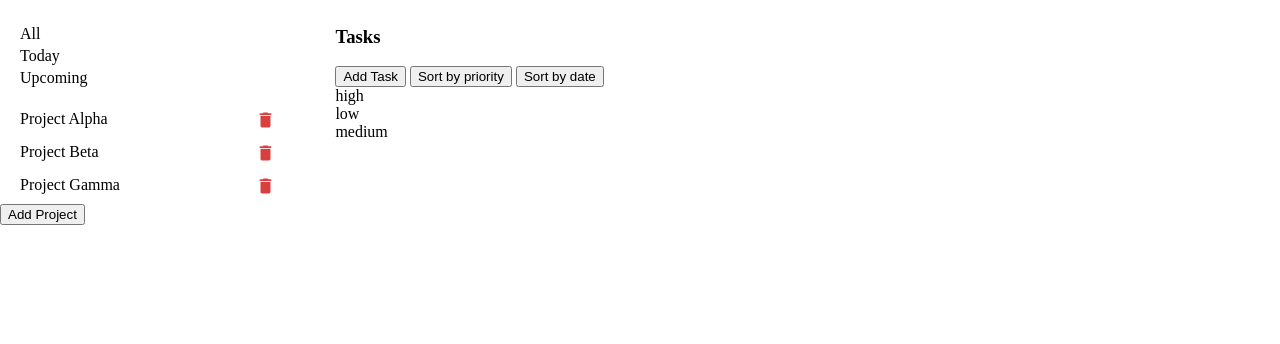
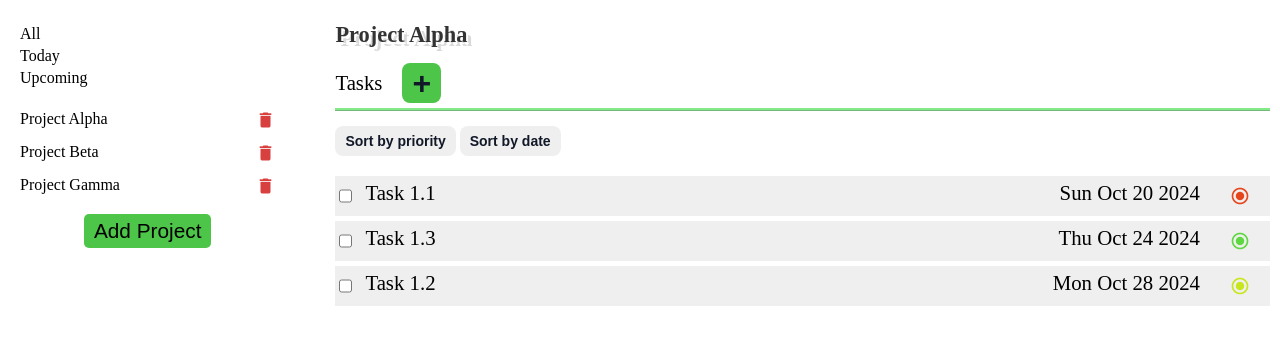
Before and after one commit to kroxon/todo_list, a website built with webpack: page src/template.html in a window 1280 px wide. Shown: the part 50-394 px from the top of the page. Built offline with nearby package versions, Linux system fonts and the light colour scheme.

Commit message:
Add sort buttons a tasks list
Created and managed sort buttons. Added task not working yet.

```diff
--- a/src/display.js
+++ b/src/display.js
@@ -28,8 +28,10 @@ export function displayProjects(projects, onDeleteProject) {
         projectElement.appendChild(projectDelete);
 
         // display tasks for selected project
-        projectElement.addEventListener('click', () =>
-            displayTasks(project)
+        projectElement.addEventListener('click', () => {
+            displayTasks(project);
+            document.getElementById('actualProject').textContent = project.name;
+        }
         )
         projectsList.appendChild(projectElement);
     });
@@ -41,13 +43,45 @@ export function displayTasks(project) {
     tasksList.innerHTML = "";
     project.tasks.forEach(task => {
         // need to be prettier
+        const taskElement = document.createElement("div");
+        taskElement.classList.add('task-element');
+
+        const taskCheck = document.createElement("input");
+        taskCheck.type = "checkbox";
+
         const taskName = document.createElement("div");
-        taskName.textContent = task.priority;
-        tasksList.appendChild(taskName);
+        taskName.classList.add('title');
+        taskName.textContent = task.title;
+
+        const taskDate = document.createElement('div');
+        taskDate.classList.add('date');
+        taskDate.textContent = task.prettyDate();
+
+        const taskPriority = document.createElement('button');
+        taskPriority.classList.add('task_priority');
+        switch (task.priority) {
+            case 'low':
+                taskPriority.classList.add('low');
+                break;
+            case 'medium':
+                taskPriority.classList.add('medium');
+                break;
+            case 'high':
+                taskPriority.classList.add('high');
+                break;
+        }
+        taskPriority.innerHTML = `<span class="material-icons">radio_button_checked </span>`;
+
+        taskElement.appendChild(taskCheck);
+        taskElement.appendChild(taskName);
+        taskElement.appendChild(taskDate);
+        taskElement.appendChild(taskPriority);
+        tasksList.appendChild(taskElement);
     });
 }
 
 export function initial(projects, onDeleteProject, project) {
     displayProjects(projects, onDeleteProject);
     displayTasks(project);
+    document.getElementById('actualProject').textContent = project.name;
 }
--- a/src/index.js
+++ b/src/index.js
@@ -9,10 +9,12 @@ let selectedProject = projects[0];
 
 const newProjectDialog = document.getElementById('addProjectDialog');
 const confirmBtn = document.getElementById('confirmBtn');
+const cancelBtn = document.querySelector('button[value="false"]');
+const formAddProject = newProjectDialog.querySelector('form');
 const allTasksBtn = document.getElementById('all');
 const todayTasksBtn = document.getElementById('today');
 const upcomingTasksBtn = document.getElementById('upcoming');
-
+const actualProject = document.getElementById('actualProject');
 const addTaskBtn = document.getElementById('addTaskBtn');
 const sortByPriorityBtn = document.getElementById('sortByPriorityBtn');
 const sortByDateBtn = document.getElementById('sortByDateBtn');
@@ -20,24 +22,48 @@ const sortByDateBtn = document.getElementById('sortByDateBtn');
 
 Display.initial(projects, removeProject, selectedProject)
 
-
-confirmBtn.addEventListener('click', function (event) {
-    event.preventDefault();
-    const title = document.querySelector('input[name="title"]').value;
-    const newProject = new Project(title);
-    projects.push(newProject);
-    newProjectDialog.close();
-    const form = newProjectDialog.querySelector('form');
-    form.reset();
-    Display.displayProjects(projects, removeProject);
-});
-
-
 document.getElementById('addProjectBtn').addEventListener('click', function () {
     newProjectDialog.showModal();
 });
 
+confirmBtn.addEventListener('click', function (event) {
+    if (!formAddProject.checkValidity()) {
+        formAddProject.reportValidity();
+        return;
+    }
+    const title = formAddProject.querySelector('input[name="title"]').value.trim();
+    const newProject = new Project(title);
+    projects.push(newProject);
+    newProjectDialog.close();
+    formAddProject.reset();
+    Display.displayProjects(projects, removeProject);
+});
+
+cancelBtn.addEventListener('click', (event) => {
+    formAddProject.reset();
+    addProjectDialog.close();
+});
+
 allTasksBtn.addEventListener("click", () => {
     selectedProject = getAllTasks(projects);
+    actualProject.textContent = "All projects";
     Display.displayTasks(selectedProject);
 });
+
+todayTasksBtn.addEventListener('click', () => {
+
+});
+
+upcomingTasksBtn.addEventListener('click', () => {
+
+});
+
+sortByPriorityBtn.addEventListener('click', () => {
+    selectedProject.sortByPriorityTasks();
+    Display.displayTasks(selectedProject);
+});
+
+sortByDateBtn.addEventListener('click', () => {
+    selectedProject.sortByDateTasks();
+    Display.displayTasks(selectedProject);
+});
--- a/src/styles.css
+++ b/src/styles.css
@@ -25,7 +25,54 @@ ul {
   padding-left: 40px;
   display: grid;
   grid-template-columns: 1fr;
-  grid-template-rows: auto auto 1fr;
+  grid-template-rows: auto auto auto 1fr;
+}
+
+div.tasks-buttons {
+  margin-bottom: 15px;
+}
+
+#main-content button {
+  border: 0;
+  border-radius: .5rem;
+  color: #111827;
+  font-size: .875rem;
+  font-weight: 600;
+  line-height: 1.25rem;
+  padding: 5px 10px;
+}
+
+#tasksTop {
+  display: flex;
+  flex-direction: row;
+  gap: 20px;
+  border-bottom: 1mm ridge rgba(50, 220, 58, 0.6);
+  margin: 0 10px 15px 0;
+}
+
+#tasksTop * {
+  margin: 0;
+  align-self: center;
+  margin-bottom: 5px;
+  font-size: 1.3rem;
+}
+
+
+#tasksTop #addTaskBtn {
+  background-color: #4dc549;
+  font-size: 2rem;
+  padding: 10px;
+  height: fit-content;
+}
+
+#addProjectBtn {
+  background-color: #4dc549;
+  padding: 5px 10px;
+  margin: 10px auto;
+  border: none;
+  border-radius: 5px;
+  font-size: 1.3rem;
+  display: block;
 }
 
 .project-element {
@@ -38,16 +85,93 @@ ul {
   font-size: 20px;
   color: rgb(216, 64, 64);
 }
+button.task_priority.low .material-icons {
+  color: rgb(94, 216, 64);
+}
 
-button.project-delete {
+button.task_priority.medium .material-icons {
+  color: rgb(199, 230, 27);
+}
+
+button.task_priority.high .material-icons {
+  color: rgb(230, 68, 27);
+}
+
+button.project-delete,
+button.task_priority {
   background: none;
   border: none;
   padding: 0;
   margin: 0;
 }
 
+#addProjectDialog {
+  border: 0;
+  border-radius: 5px;
+}
 
+#addProjectDialog input {
+  background-color: #dadada;
+  border: 0;
+  outline: none;
+  padding: 5px;
+  border-radius: 5px;
+  font-size: 1.3rem
+}
 
+#addProjectDialog .inputs {
+  font-size: 1.3rem
+}
+
+#addProjectDialog h2,
+#addProjectDialog .inputs {
+  margin: 5px 5px 15px 5px;
+}
+
+#addProjectDialog button {
+  border: none;
+  background-color: #D98555;
+  color: #ffff;
+  padding: 10px 20px;
+  font-size: 16px;
+  font-weight: 700;
+  width: 100px;
+  border-radius: 10px;
+  margin: 10px;
+  position: relative;
+  box-shadow: 5px 5px 5px #BF463B;
+  transition: all 0.3s ease;
+}
+
+#actualProject {
+  font-size: 1.4rem;
+  font-weight: 600;
+  color: #333333;
+  background: #FFFFFF;
+  text-shadow: 2px 2px 0px #FFFFFF, 5px 4px 0px rgba(0, 0, 0, 0.15);
+}
+
+.dialogButtons {
+  display: flex;
+  justify-content: space-between;
+}
+
+.task-element {
+  display: flex;
+  flex-direction: row;
+  background-color: #f0efef;
+  margin: 5px 10px 0 0;
+  font-size: 1.3rem;
+}
+
+.task-element * {
+  padding: 5px 10px;
+  text-align: left
+}
+
+.task-element div.title {
+  flex-grow: 1;
+}
 
 @keyframes fadeOut {
   from {
--- a/src/task.js
+++ b/src/task.js
@@ -31,7 +31,7 @@ Object.defineProperty(Task.prototype, "date", {
 });
 
 Task.prototype.prettyDate = function () {
-    return new Date(this._date).toLocaleDateString();
+    return new Date(this._date).toDateString();
 }
 
 export default Task;
--- a/src/template.html
+++ b/src/template.html
@@ -31,7 +31,7 @@
                         <input type="text" name="title" required>
                     </div>
                 </div>
-                <div>
+                <div class="dialogButtons">
                     <button value="false" formmethod="dialog">Cancel</button>
                     <button id="confirmBtn" value="true">Confirm</button>
                 </div>
@@ -39,9 +39,12 @@
         </dialog>
     </div>
     <div id="main-content">
-        <h3>Tasks</h3>
+        <h1 id="actualProject"></h1>
+        <div id="tasksTop">
+            <p>Tasks</p>
+            <button id="addTaskBtn">+</button>
+        </div>
         <div class="tasks-buttons">
-            <button id="addTaskBtn">Add Task</button>
             <button id="sortByPriorityBtn">Sort by priority</button>
             <button id="sortByDateBtn">Sort by date</button>
         </div>
```
